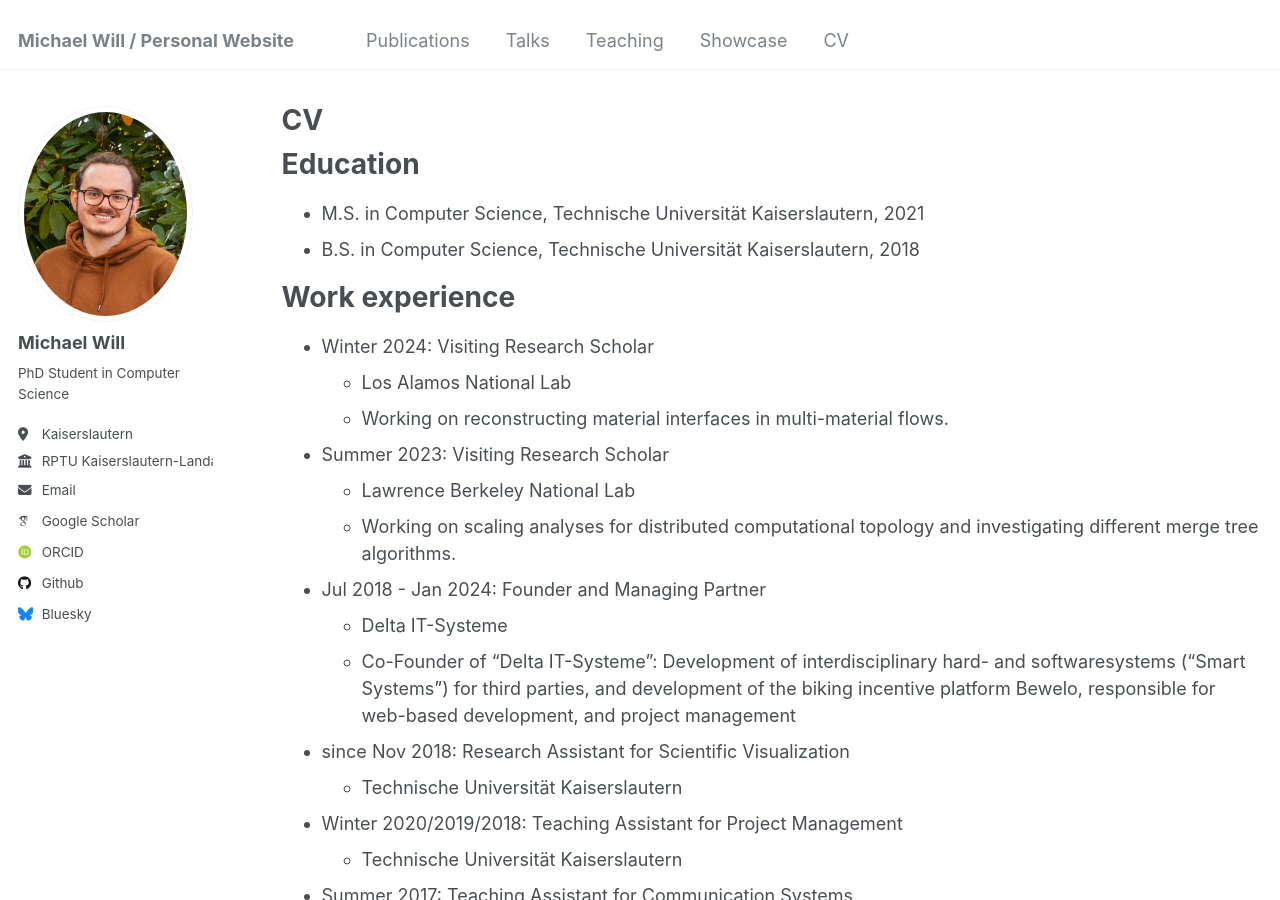
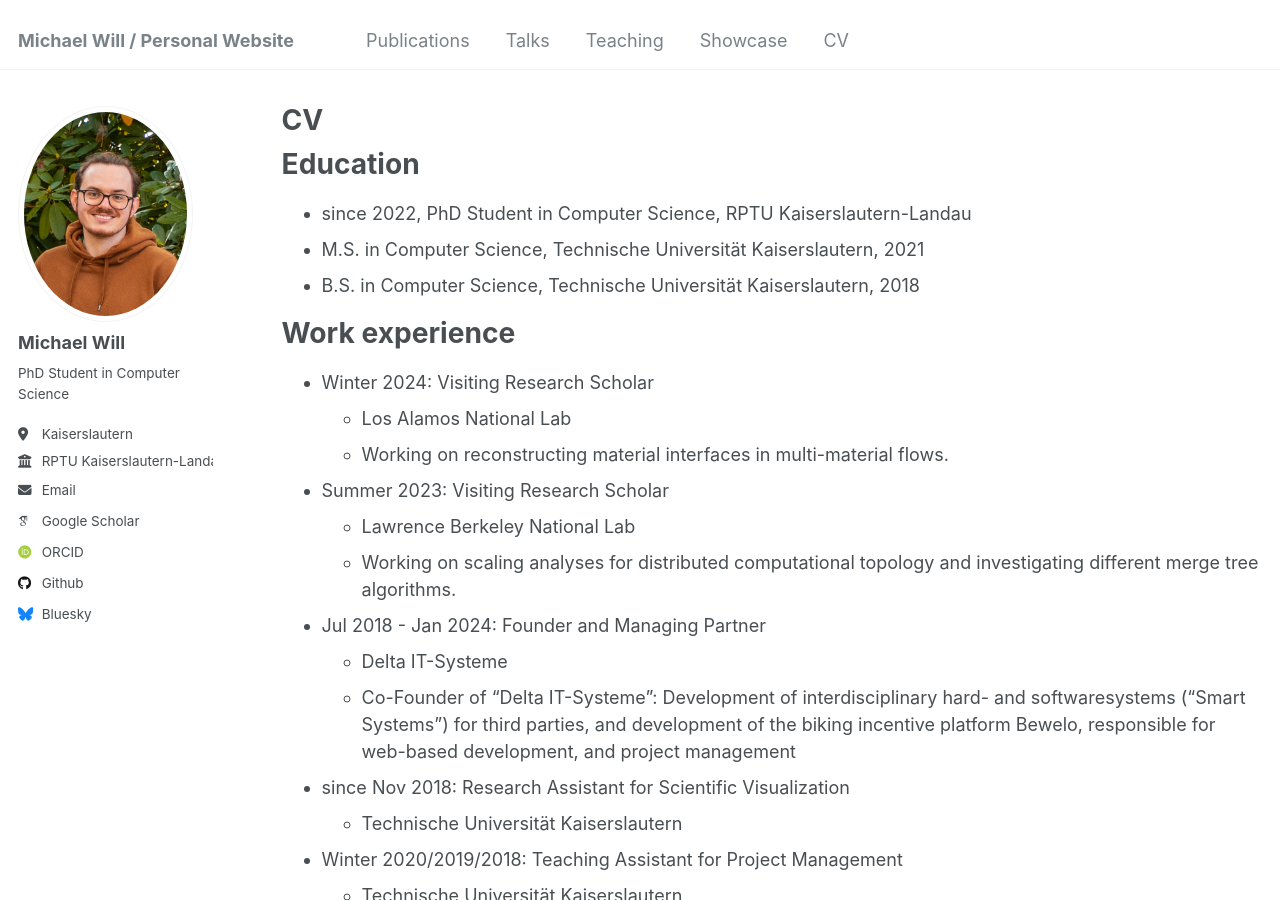
Before and after one commit to m-s-will/m-s-will.github.io, a Jekyll site: the page built from _pages/cv.md, in a window 1280 px wide and 900 px high. Built offline with Jekyll 4.4.1, drawn with Linux system fonts in a browser that asks for light colours; some web fonts are replaced.

Commit message:
update cv

```diff
--- a/_pages/cv.md
+++ b/_pages/cv.md
@@ -11,6 +11,7 @@
 
 Education
 ======
+* since 2022, PhD Student in Computer Science, RPTU Kaiserslautern-Landau
 * M.S. in Computer Science, Technische Universität Kaiserslautern, 2021
 * B.S. in Computer Science, Technische Universität Kaiserslautern, 2018
 
```
